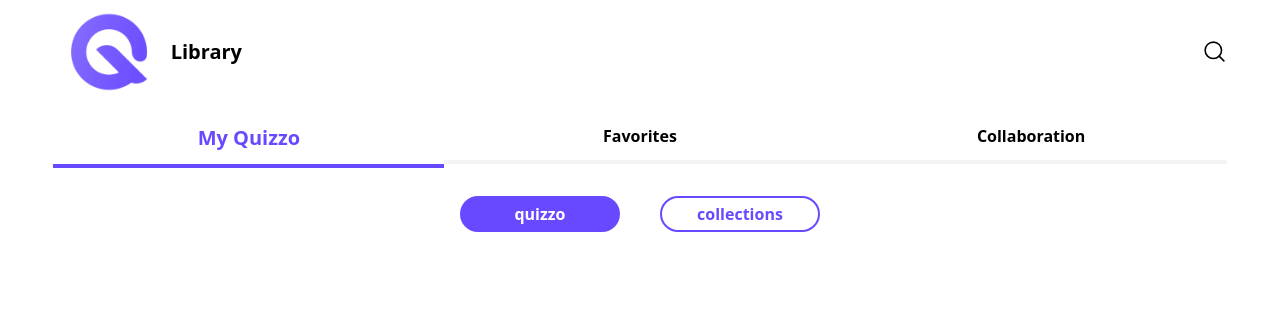
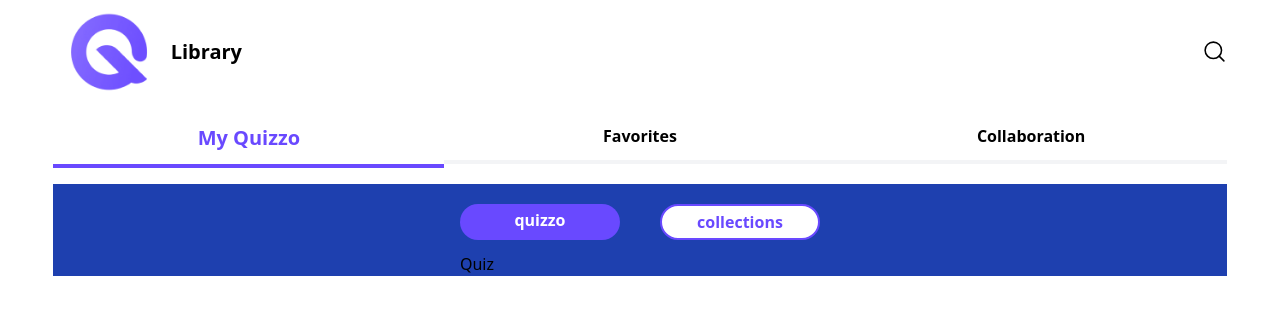
Before and after one commit to smartcollins/quizzico, a React (Create React App) app: page /library/Quizzo in a window 1280 px wide. Shown: the top 314 px of the page. Built offline with nearby package versions, Linux system fonts and the light colour scheme.

Commit message:
update: library nested page

```diff
--- a/src/assets/data_two.js
+++ b/src/assets/data_two.js
@@ -16,12 +16,13 @@
     USERABOUT:"/topAuthor/:title/userAbout",
     LIBRARY: "/library",
     LIBRARY_QUIZ: "/library/Quizzo",
+    LIBRARY_QUIZ_COLLECTION: "Quizzo/collections",
     LIBRARY_FAVORITES: "/library/Favorites",
     LIBRARY_COLLABO: "/library/Collaboration",
 };
 
 // root path = topAuthor/:title/userCollection
-//This is the button/link details
+//This details is the button/link details
  export const details = (title)=> [
     {path: `/topAuthor/${title}`, targetId: "quizzo", text:"Quizzo"},
     {path: `/topAuthor/${title}/userCollection`, targetId: "collection", text:"Collections"},
--- a/src/components/home-screen/DiscoverFeature.jsx
+++ b/src/components/home-screen/DiscoverFeature.jsx
@@ -3,13 +3,13 @@
 
 const DiscoverFeature = ({image, miniImage, caption, timeAgo, played, writer}) => {
     return (
-      <div className="my-5">
-        <div className="flex gap-4 max-sm:gap-2 rounded-xl shadow-md  overflow-hidden">
-          <div className="h-36 flex-1">
-            <img src={image} alt="" className="h-full w-full  shrink-"/>
+      <div className="my-5 max-sm:my-0">
+        <div className="flex gap-4 max-sm:gap-2 rounded-xl shadow-md  overflow-hidden h-40">
+          <div className="h-full basis-1/2">
+            <img src={image} alt="" className="h-full w-full  shrink-0"/>
           </div>
-          <div className="w-auto space-y-3 px-2 py-2 flex flex-col justify-between max-sm:w-2/4">
-            <h2 className="text-2xl max-sm:text-sm font-bold keep-words capitalize max-sm:truncate">{caption}</h2>
+          <div className="w-auto space-y-3 px-2 pt-3 flex flex-col justify-between max-sm:w-2/4">
+            <h2 className="text-xl max-sm:text-sm font-semibold keep-words capitalize max-sm:truncate">{caption}</h2>
             <p className='font-bold  max-sm:text-sm'><span>{timeAgo}</span>   <span>{played >=1000 ? (<small className='text-sm'>{played/1000}.k</small> ): played} <small className='text-sm font-medium'>plays</small></span></p>
             <div className="flex gap-3 capitalize items-center ">
               <div className="w-6 h-6 rounded-full overflow-hidden">
--- a/src/components/library/Button.jsx
+++ b/src/components/library/Button.jsx
@@ -1,8 +1,11 @@
-const Button = ({ text, btnHandler, handler }) => {
+import { Link } from "react-router-dom";
+
+
+const Button = ({ text, btnHandler, handler, path }) => {
     return (
-      <button
+      <Link
         onClick={btnHandler}
-        // to={path}
+        to={path}
         className={`text-center w-40 px-3 font-semibold py-1 rounded-full
          border-spacing-5 ${
            handler === text
@@ -11,7 +14,7 @@
          }`}
       >
         {text}
-      </button>
+      </Link>
     );
   };
 
--- a/src/components/library/Collabo.jsx
+++ b/src/components/library/Collabo.jsx
@@ -2,7 +2,6 @@
 import Header from './Header';
 import Collab from './Collab'
 import image from '../../images/bookbg.jpg';
-// import bimage2 from '../../images/sch-10.png';
 import img1 from '../../images/know-1.png';
 import img2 from '../../images/know-2.png';
 import img3 from '../../images/know-3.png';
@@ -13,7 +12,7 @@
 
 const Collabo = () => {
   return (
-    <div>
+    <div className="w-full">
       <Header caption={"20 collaboration"} iconText={"newest"}/>
       <section className='grid grid-cols-2 max-md:grid-cols-1 gap-3 max-sm:gap-1'>
         <Collab {...miniImage}/>
--- /dev/null
+++ b/src/components/library/Collection.jsx
@@ -0,0 +1,9 @@
+import React from 'react'
+
+const Collection = () => {
+  return (
+    <div>Collection</div>
+  )
+}
+
+export default Collection
--- a/src/components/library/Favorites.jsx
+++ b/src/components/library/Favorites.jsx
@@ -1,15 +1,25 @@
-import React from 'react';
-import Header from './Header';
-// import Favorite from './Favorite';
-
+import React from "react";
+import Header from "./Header";
+import { discoverData } from "../../assets/data";
+import DiscoverFeature from "../home-screen/DiscoverFeature";
 
 const Favorites = () => {
   return (
     <div>
-      <Header caption={"38 favorites"} iconText={"default"}/>
+      <Header caption={"38 favorites"} iconText={"default"} />
+      <div className="max-sm:pt-1 grid grid-cols-2 gap-4 max-sm:grid-cols-1">
+        {discoverData.length < 1 ? (
+          <p className="text-center text-xl font-semibold max-sm:pt-20 overflow-hidden">
+            Search Value Not  Found
+          </p>
+        ) : (
+          discoverData.map((data) => (
+            <DiscoverFeature {...data} key={data.id} className="duration-900" />
+          ))
+        )}
+      </div>
+    </div>
+  );
+};
 
-    </div>
-  )
-}
-
-export default Favorites
+export default Favorites;
--- a/src/components/library/Header.jsx
+++ b/src/components/library/Header.jsx
@@ -4,7 +4,7 @@
 
 const Header = ({caption, iconText}) => {
   return (
-    <div className='capitalize font-semibold flex justify-between w-full my-5 max-sm:mt-30 max-sm:pt-32'>
+    <div className='capitalize font-semibold flex justify-between w-full my-5'>
         <h2>{caption}</h2>
         <h2 className='text-purple flex items-center gap-2 cursor-pointer'>{iconText} <ArrowsDownUp weight="bold" size={cssValues.iconSize}/></h2>
     </div>
--- a/src/components/library/Quizzo.jsx
+++ b/src/components/library/MyQuizzo.jsx
@@ -1,11 +1,13 @@
 import React, { useState } from "react";
+import { Outlet } from "react-router-dom";
 import Button from "./Button";
-import Quiz from "./Collab";
+import { ROUTE_PATHS } from "../../assets/data_two";
 
-const Quizzo = () => {
+
+const MyQuizzo = () => {
   const [handler, setHandler] = useState("quizzo");
+  const btnHandler = (targetId) => setHandler(targetId);
 
-  const btnHandler = (targetId) => setHandler(targetId);
   return (
     <div>
      <div className="flex gap-10 max-sm:gap-6 justify-center mt-5 mb-3">
@@ -13,18 +15,20 @@
         text={"quizzo"}
         handler={handler}
         btnHandler={() => btnHandler("quizzo")}
+        path={ROUTE_PATHS.LIBRARY_QUIZ}
       />
       <Button
         text={"collections"}
         handler={handler}
         btnHandler={() => btnHandler("collections")}
+        path= {ROUTE_PATHS.LIBRARY_QUIZ_COLLECTION}
       />
      </div>
       <div className="grid grid-cols-2 max-md:grid-cols-1 gap-3">
-
+        <Outlet/>
       </div>
     </div>
   );
 };
 
-export default Quizzo;
+export default MyQuizzo;
--- /dev/null
+++ b/src/components/library/Quiz.jsx
@@ -0,0 +1,9 @@
+import React from 'react'
+
+const Quiz = () => {
+  return (
+    <div>Quiz</div>
+  )
+}
+
+export default Quiz
--- a/src/pages/Library.jsx
+++ b/src/pages/Library.jsx
@@ -13,7 +13,7 @@
      <div className="w-11/12 ">
      <div
         className="max-sm:fixed max-sm:top-0
-        max-sm:w-full max-sm:px-2 bg-white  max-sm:left-0
+        max-sm:w-full max-sm:px-2 bg-white max-sm:left-0
         max-sm:right-0 max-sm:mx-auto"
       >
         <Nav />
@@ -39,7 +39,10 @@
             />
         </nav>
         </div>
-        <Outlet className="bg-green-600"/>
+        <div className='max-sm:my-16 pt-2'></div>
+       <div className="mx-auto bg-blue-800 flex justify-center">
+       <Outlet />
+       </div>
      </div>
     </main>
   );
```
Also changed, not shown: src/App.js (+16 -8 lines).
